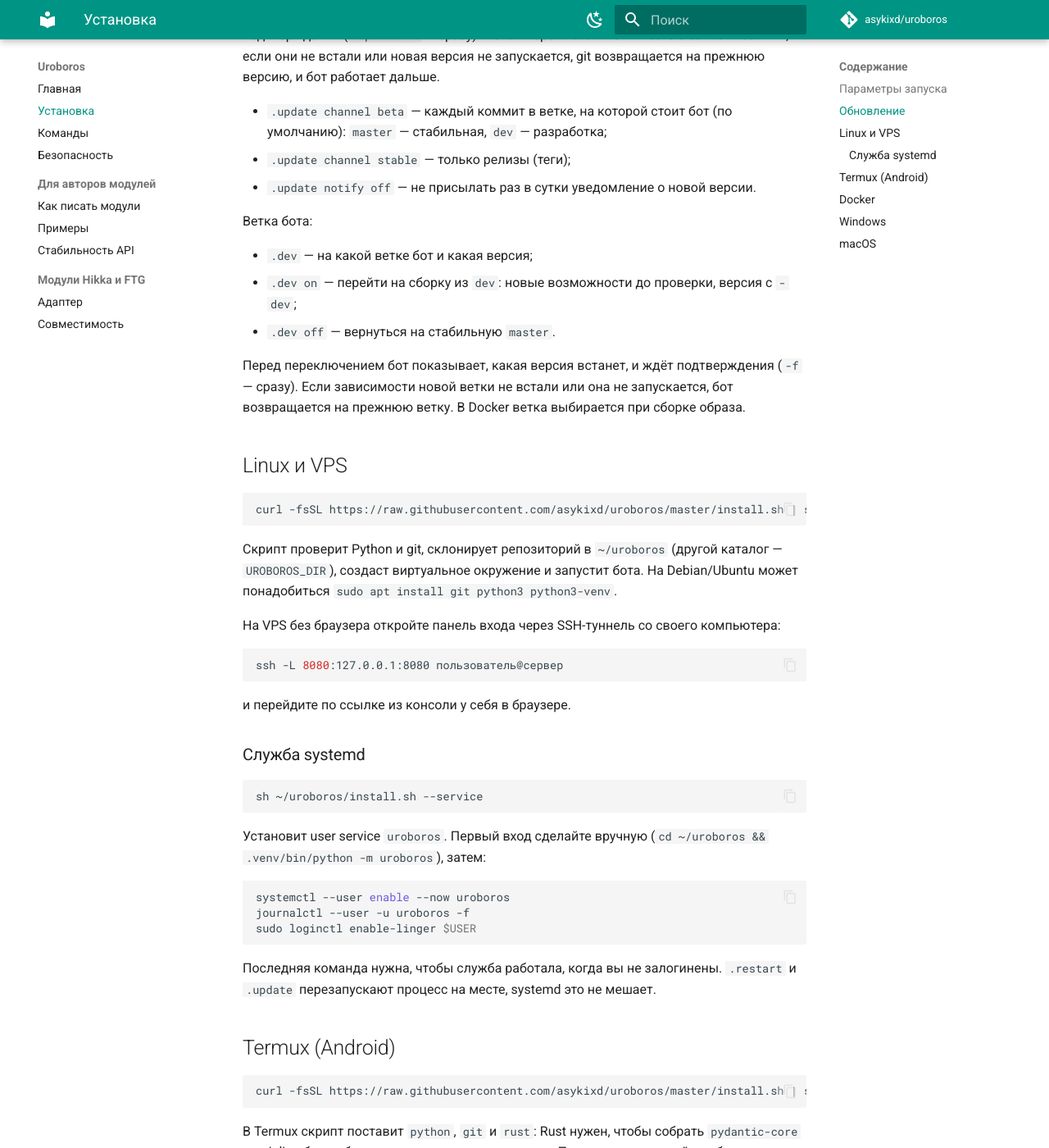
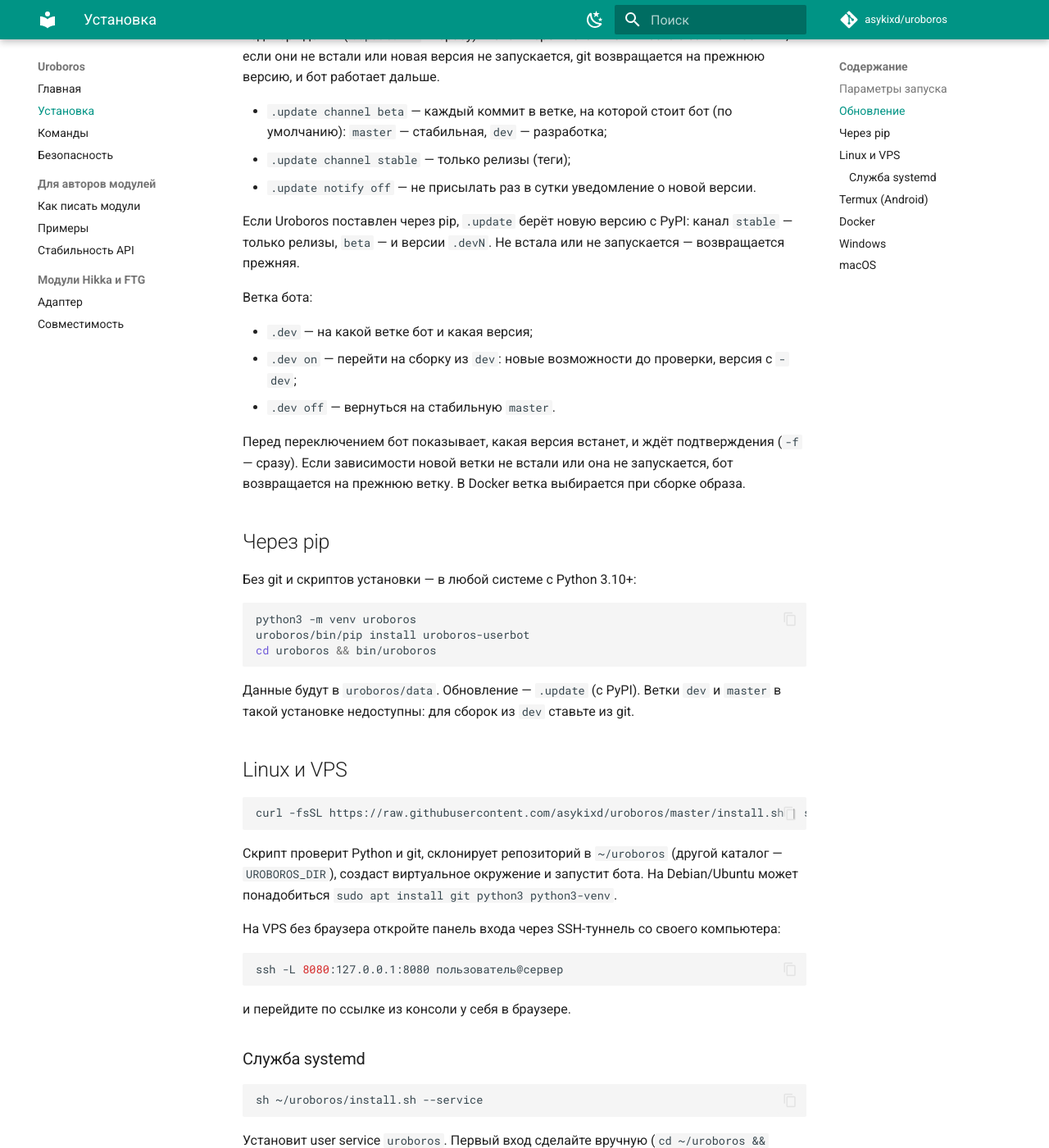
Before and after one commit to asykixd/uroboros, an MkDocs documentation site: the page built from docs/install.md, in a window 1280 px wide and 1400 px high, scrolled down 857 px. Shown: the whole window at 82% size. Built offline with MkDocs 1.6.1 and Material for MkDocs 9.7.7, drawn with Linux system fonts in a browser that asks for light colours; comment, search, counter and statistics services are not loaded.

Commit message:
Пакет uroboros-userbot для PyPI: публикация из GitHub-релиза, установка через pip в документации; проверка совместимости с Hikka перенесена в 1.1
Co-Authored-By: Claude Opus 5.5 <noreply@anthropic.com>

````diff
--- a/docs/install.md
+++ b/docs/install.md
@@ -28,6 +28,9 @@ Uroboros работает везде, где есть Python 3.10+. При пе
 - `.update channel stable` — только релизы (теги);
 - `.update notify off` — не присылать раз в сутки уведомление о новой версии.
 
+Если Uroboros поставлен через pip, `.update` берёт новую версию с PyPI: канал `stable` — только релизы,
+`beta` — и версии `.devN`. Не встала или не запускается — возвращается прежняя.
+
 Ветка бота:
 
 - `.dev` — на какой ветке бот и какая версия;
@@ -37,6 +40,19 @@ Uroboros работает везде, где есть Python 3.10+. При пе
 Перед переключением бот показывает, какая версия встанет, и ждёт подтверждения (`-f` — сразу). Если зависимости
 новой ветки не встали или она не запускается, бот возвращается на прежнюю ветку. В Docker ветка выбирается при
 сборке образа.
+
+## Через pip
+
+Без git и скриптов установки — в любой системе с Python 3.10+:
+
+```bash
+python3 -m venv uroboros
+uroboros/bin/pip install uroboros-userbot
+cd uroboros && bin/uroboros
+```
+
+Данные будут в `uroboros/data`. Обновление — `.update` (с PyPI). Ветки `dev` и `master` в такой установке
+недоступны: для сборок из `dev` ставьте из git.
 
 ## Linux и VPS
 
--- a/pyproject.toml
+++ b/pyproject.toml
@@ -3,7 +3,7 @@ requires = ["setuptools>=68"]
 build-backend = "setuptools.build_meta"
 
 [project]
-name = "uroboros"
+name = "uroboros-userbot"
 version = "1.0.0-dev"
 description = "Модульный юзербот для Telegram"
 readme = "README.md"
````
Also changed, not shown: .claude/skills/release/SKILL.md (+2 -1 lines), CLAUDE.md (+1 -1 lines), ROADMAP.md (+5 -2 lines), 1 other file.
